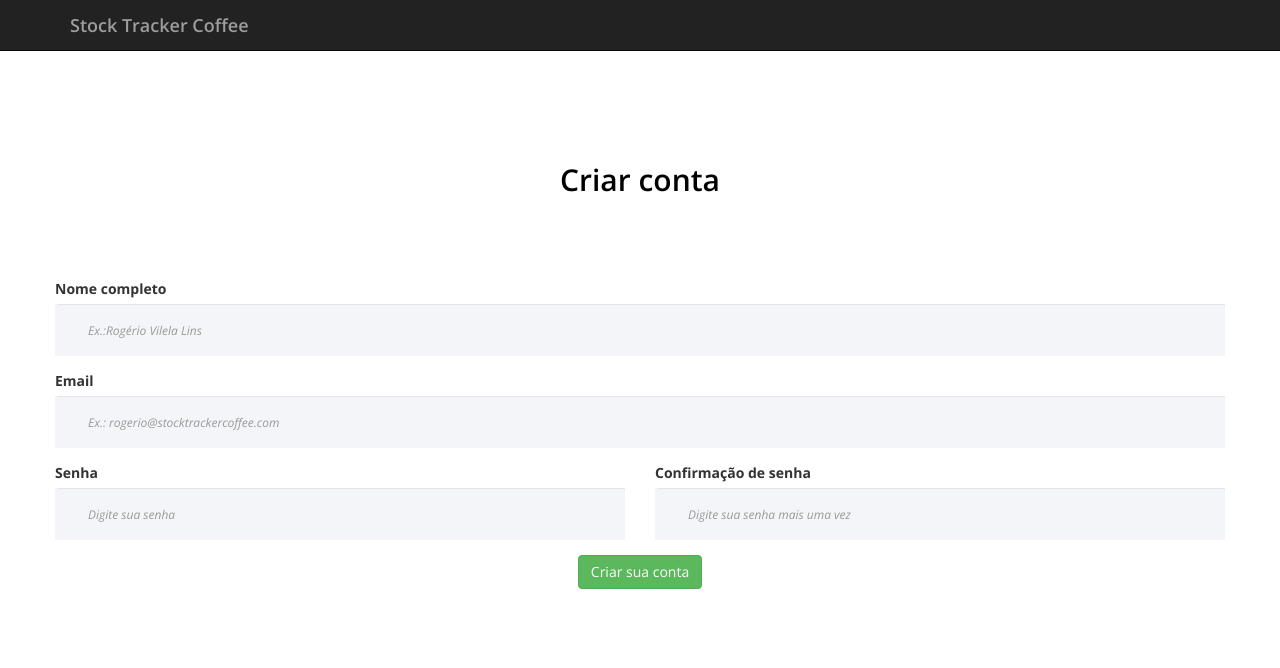
After one commit to reihtw/stocktracker, a Django app: page /cadastro/usuario in a window 1280 px wide. The commit adds this page. Shown: the top 668 px of the page. Run offline with Django 3.2, Linux system fonts and the light colour scheme; some libraries are stand-ins or nearby versions.

Commit message:
Creating user register page and stock register page

```diff
--- /dev/null
+++ b/papel/tipo_papel.py
@@ -0,0 +1,5 @@
+tipo = {
+    1: 'Ação',
+    2: 'FII',
+    3: 'ETF'
+}
--- /dev/null
+++ b/papel/urls.py
@@ -0,0 +1,7 @@
+from django.urls import path
+
+from . import views
+
+urlpatterns = [
+    path('cadastro/papel', views.cadastro_papel, name='cadastro_papel')
+]
--- a/stocktracker/urls.py
+++ b/stocktracker/urls.py
@@ -18,5 +18,6 @@ from django.urls import path, include
 
 urlpatterns = [
     path('', include('usuario.urls')),
+    path('', include('papel.urls')),
     path('admin/', admin.site.urls),
 ]
--- a/templates/partials/_menu.html
+++ b/templates/partials/_menu.html
@@ -3,13 +3,14 @@
 <nav class="navbar navbar-inverse navbar-fixed-top">
 	<div class="container h-100">
 		<div class="navbar-header">
-			<a class="navbar-brand" href="{% url 'home' %}">Stock Tracker</a>
+			<a class="navbar-brand" href="{% url 'home' %}">Stock Tracker Coffee</a>
 		</div>
 		<div id="navbar" class="navbar-collapse collapse">
 			<ul class="nav navbar-nav navbar-right">
                 {% if user.is_authenticated %}
 					<li><a href="#">Papeis</a></li>
 					<li><a href="#">Minhas negociações</a></li>
+					<li><a href="#">Minhas corretoras</a></li>
 				{% endif %}
 			</ul>
 		</div>
--- /dev/null
+++ b/templates/usuario/cadastro.html
@@ -0,0 +1,52 @@
+
+{% extends 'base.html' %}
+{% load static %}
+{% block content %}
+
+{% include 'partials/_menu.html' %}
+
+<!-- ##### Contact Form Area Start ##### -->
+<div class="contact-area section-padding-0-80">
+    <div class="container">
+        <div class="row">
+            <div class="col-12">
+                <div class="section-heading">
+                    <h2>Criar conta</h2>
+                </div>
+            </div>
+        </div>
+        {% include 'partials/_alertas.html' %}
+        <div class="row">
+            <div class="col-12">
+                <div class="contact-form-area">
+                    <form action="{% url 'cadastro' %}" method="POST">
+                        {% csrf_token %}
+                        <div class="row">
+                            <div class="col-12 col-lg-12">
+                                <label for="nome_receita"><b>Nome completo</b></label>
+                                <input type="text" class="form-control" name="nome" placeholder="Ex.:Rogério Vilela Lins" required>
+                            </div>
+                            <div class="col-12 col-lg-12">
+                                <label for="email"><b>Email</b></label>
+                                <input type="email" class="form-control" name="email" placeholder="Ex.: rogerio@stocktrackercoffee.com" required>
+                            </div>
+                            <div class="col-12 col-lg-6">
+                                <label for="password"><b>Senha</b></label>
+                                <input type="password" class="form-control" name="password" placeholder="Digite sua senha" required>
+                            </div>
+                            <div class="col-12 col-lg-6">
+                                <label for="password2"><b>Confirmação de senha</b></label>
+                                <input type="password" class="form-control" name="password2" placeholder="Digite sua senha mais uma vez" required>
+                            </div>
+                            <div class="col-12 text-center">
+                                <button class="btn btn-success" type="submit">Criar sua conta</button>
+                            </div>
+                        </div>
+                    </form>
+                </div>
+            </div>
+        </div>
+    </div>
+</div>
+
+{% endblock %}
--- a/templates/usuario/home.html
+++ b/templates/usuario/home.html
@@ -14,9 +14,9 @@
                     </div>
                 </div>
             </div>
-            {% include 'partials/_alertas.html' %}
             <div class="row">
                 <div class="col-12">
+                    {% include 'partials/_alertas.html' %}
                     <div class="contact-form-area">
                         <form action="{% url 'login' %}" method="POST">
                             {% csrf_token %}
@@ -31,7 +31,7 @@
                                 </div>
                                 <div class="col-12 text-center">
                                     <button class="btn btn-success" type="submit">Acessar sua conta</button>
-                                    <button type="button" class="btn btn-primary">Ainda não tem conta? Clique aqui</button>
+                                    <a type="button" class="btn btn-primary" href="{% url 'cadastro' %}">Ainda não tem conta? Clique aqui</a>
                                 </div>
                             </div>
                         </form>
--- a/usuario/urls.py
+++ b/usuario/urls.py
@@ -4,5 +4,6 @@ from . import views
 
 urlpatterns = [
     path('', views.home, name='home'),
-    path('login', views.login, name='login')
+    path('login', views.login, name='login'),
+    path('cadastro/usuario', views.cadastro, name='cadastro')
 ]
--- a/usuario/views.py
+++ b/usuario/views.py
@@ -29,6 +29,37 @@ def login(request):
             messages.error(request, 'Email inválido!')
     return render(request, 'usuario/home.html')
 
+
+def cadastro(request):
+    if request.method == 'POST':
+        nome = request.POST['nome']
+        email = request.POST['email']
+        senha = request.POST['password']
+        senha2 = request.POST['password2']
+
+        if campo_vazio(nome):
+            messages.error(request, 'O nome não pode ficar vazio')
+            return redirect('cadastro')
+        if campo_vazio(email):
+            messages.error(request, 'O email não pode ficar vazio')
+            return redirect('cadastro')
+        if nao_sao_iguais(senha, senha2):
+            messages.error(request, 'As senhas não são iguais')
+            return redirect('cadastro')
+        if User.objects.filter(email=email).exists():
+            messages.error(request, 'Email já cadastrado')
+            return redirect('cadastro')
+        if User.objects.filter(username=nome).exists():
+            messages.error(request, 'Nome de usuário já cadastrado')
+            return redirect('cadastro')
+
+        user = User.objects.create_user(username=nome, email=email, password=senha)
+        user.save()
+
+        messages.success(request, 'Usuário cadstrado com sucesso!')
+        return redirect('login')
+    return render(request, 'usuario/cadastro.html')
+
 def campo_vazio(campo):
     return not campo.strip()
 
```
Also changed, not shown: papel/views.py (+43 -1 lines), templates/papel/cadastro_papel.html (added, +42 -0 lines).
